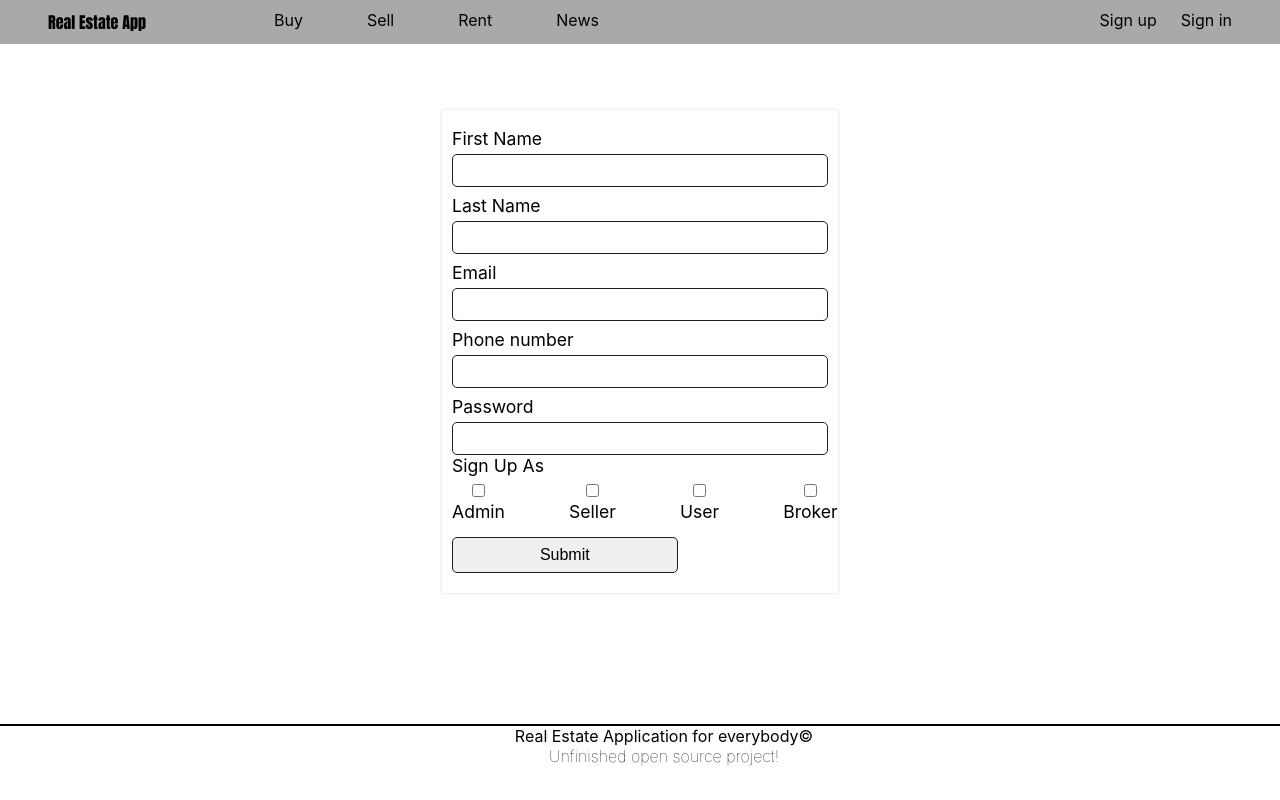
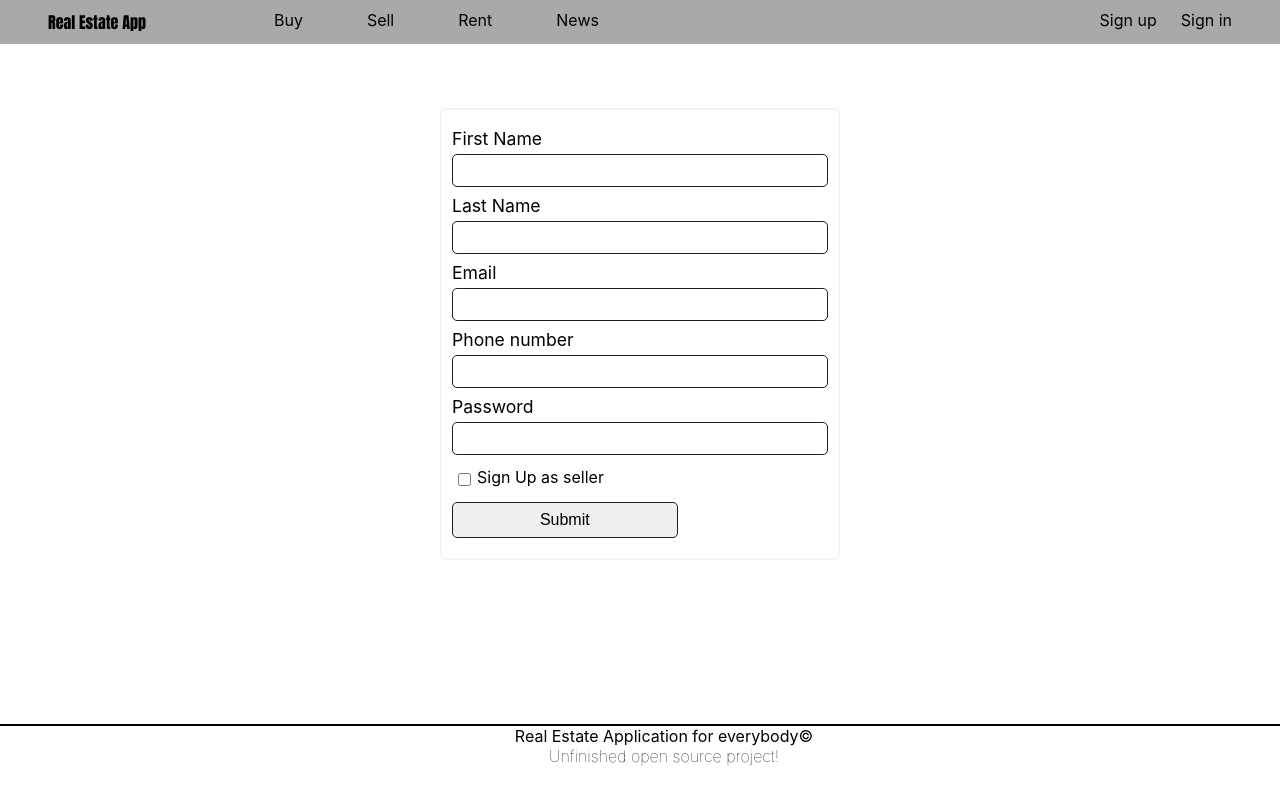
Before and after one commit to devihor25/Real-Estate-App-React, a React (Create React App) app: page /signup in a window 1280 px wide. Built offline with nearby package versions, Linux system fonts and the light colour scheme; no server answers.

Commit message:
fix signup

```diff
--- a/src/App.scss
+++ b/src/App.scss
@@ -56,3 +56,13 @@ input {
   cursor: pointer;
   font-size: 1em;
 }
+
+.checkbox-row {
+  display: flex;
+  padding-top: 12px;
+}
+
+.checkbox-row input {
+  width: auto;
+  margin: 6px;
+}
--- a/src/common/enums.js
+++ b/src/common/enums.js
@@ -1,22 +1,5 @@
-export const ROLES_ENUM =[
-    {
-        id: 1,
-        label: "Admin",
-        value: "admin"
-      },
-      {
-        id: 2,
-        label: "Seller",
-        value: "seller"
-      },
-      {
-        id: 3,
-        label: "User",
-        value: "user"
-      },
-      {
-        id: 4,
-        label: "Broker",
-        value: "broker"
-      }
-];
+export const ROLES_ENUM = {
+    admin: 'admin',
+    seller: 'seller',
+    user: 'user',
+};
--- a/src/components/User/SignUpPage.js
+++ b/src/components/User/SignUpPage.js
@@ -7,16 +7,10 @@ import FormSubmitButton from '../../common/FormSubmitButton';
 import { useNavigate } from 'react-router-dom';
 import { toast } from 'react-toastify';
 
-
-
-
 export default function SignUpPage() {
-    const [roles, setRoles] = useState([]);
-    const [CheckedValue, setCheckedValue] = useState();
-    const [userInfo, setUserInfo] = useState(
-        ''
-    );
-
+    const [userInfo, setUserInfo] = useState({
+        role: ROLES_ENUM.user,
+    });
 
     const navigate = useNavigate();
 
@@ -32,17 +26,16 @@ export default function SignUpPage() {
 
             if (data) {
                 navigate('/');
-                toast.success('Successful Sign up!', { autoClose: 300, pauseOnHover: false });
+                toast.success('Successful Sign up!', { autoClose: 3000, pauseOnHover: false });
             }
         } catch (err) {
-            toast.error(`Something went wrong! ${err}`, { autoClose: 300, pauseOnHover: false });
+            toast.error(`Something went wrong! ${err}`, { autoClose: 3000, pauseOnHover: false });
         }
     };
 
     const handleOnSubmit = (e) => {
         e.preventDefault();
         postHome();
-
     };
 
     const handleOnChange = (e) => {
@@ -51,18 +44,21 @@ export default function SignUpPage() {
             [e.target.name]: e.target.value,
         });
     };
-    console.log(userInfo)
 
     const handleCheckboxChange = (e) => {
         if (e.target.checked) {
-          setCheckedValue(e.target.value);
-          if (!roles.includes(e.target.value)) {
-            setRoles({...roles, [e.target.name]: e.target.value});
+            setUserInfo({
+                ...userInfo,
+                role: ROLES_ENUM.seller
+            })
+            return
+        }
+        setUserInfo({
+            ...userInfo,
+            role: ROLES_ENUM.user
+        })
+    };
 
-          }
-        }
-      };
-      console.log(roles)
     return (
         <div className="center">
             <form onSubmit={handleOnSubmit}>
@@ -84,29 +80,12 @@ export default function SignUpPage() {
                         onChange={handleOnChange}
                     />
                 </article>
-                <article className="form-row">
-                    <label>Sign Up As</label>
-                <ul className="flex items-center gap-1">
-                    {ROLES_ENUM.map((role, index) => (
-                    <li key={index}>
-                        <input
-                        type="checkbox"
-                        id={role.value}
-                        name="roles"
-                        value={role.value}
-                        checked={role.value === CheckedValue}
-                        onChange={handleCheckboxChange}
-                        />
-                        <label htmlFor={role.value} className="text-sm ml-1">
-                        {role.label}
-                        </label>
-                    </li>
-                    ))}
-                </ul>
+                <article className="checkbox-row">
+                    <input type="checkbox" onChange={handleCheckboxChange} />
+                    <p>Sign Up as seller</p>
                 </article>
                 <FormSubmitButton />
             </form>
-
         </div>
     );
 }
```
Also changed, not shown: 2 other files (tests, documents, lock files or other folders).
